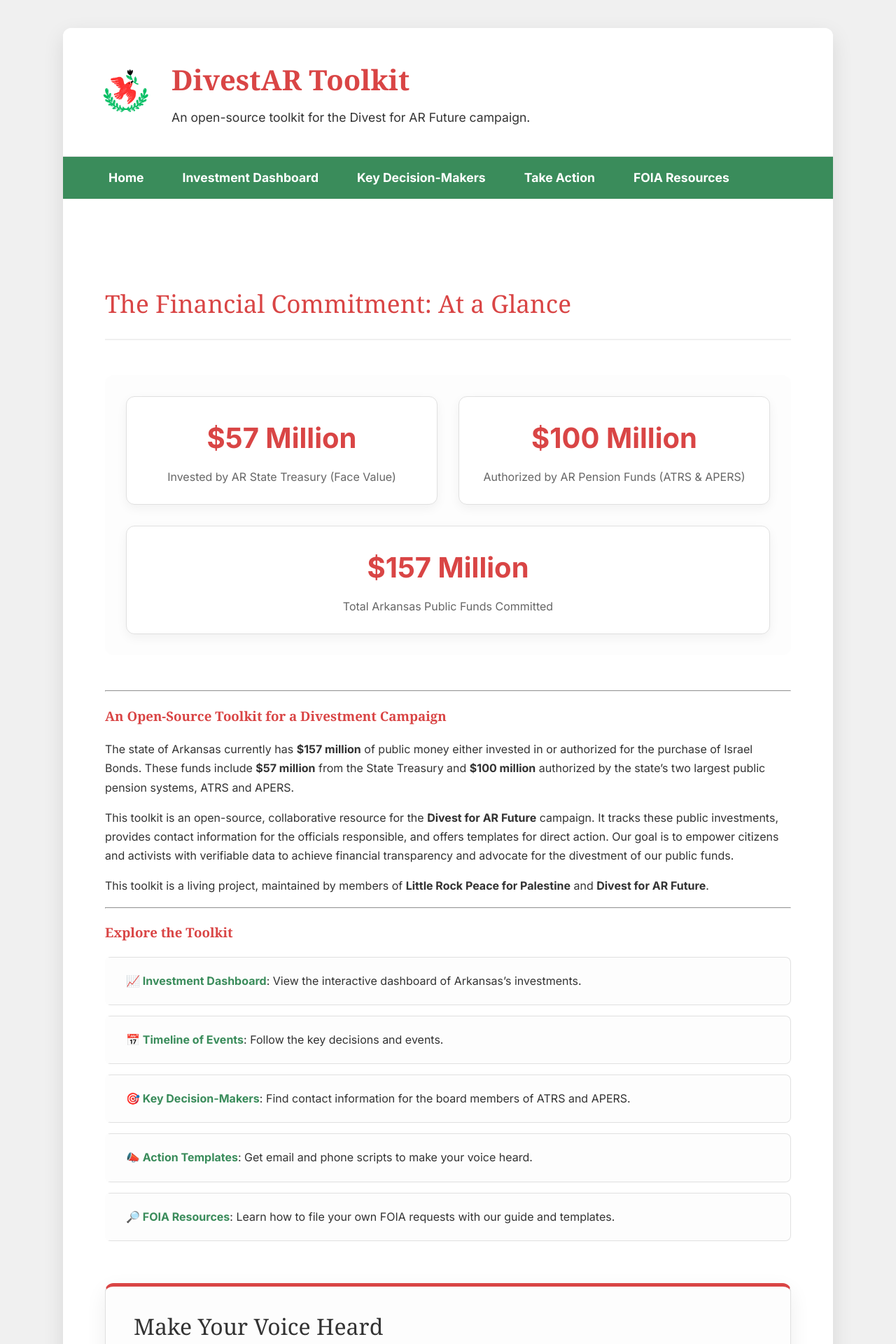
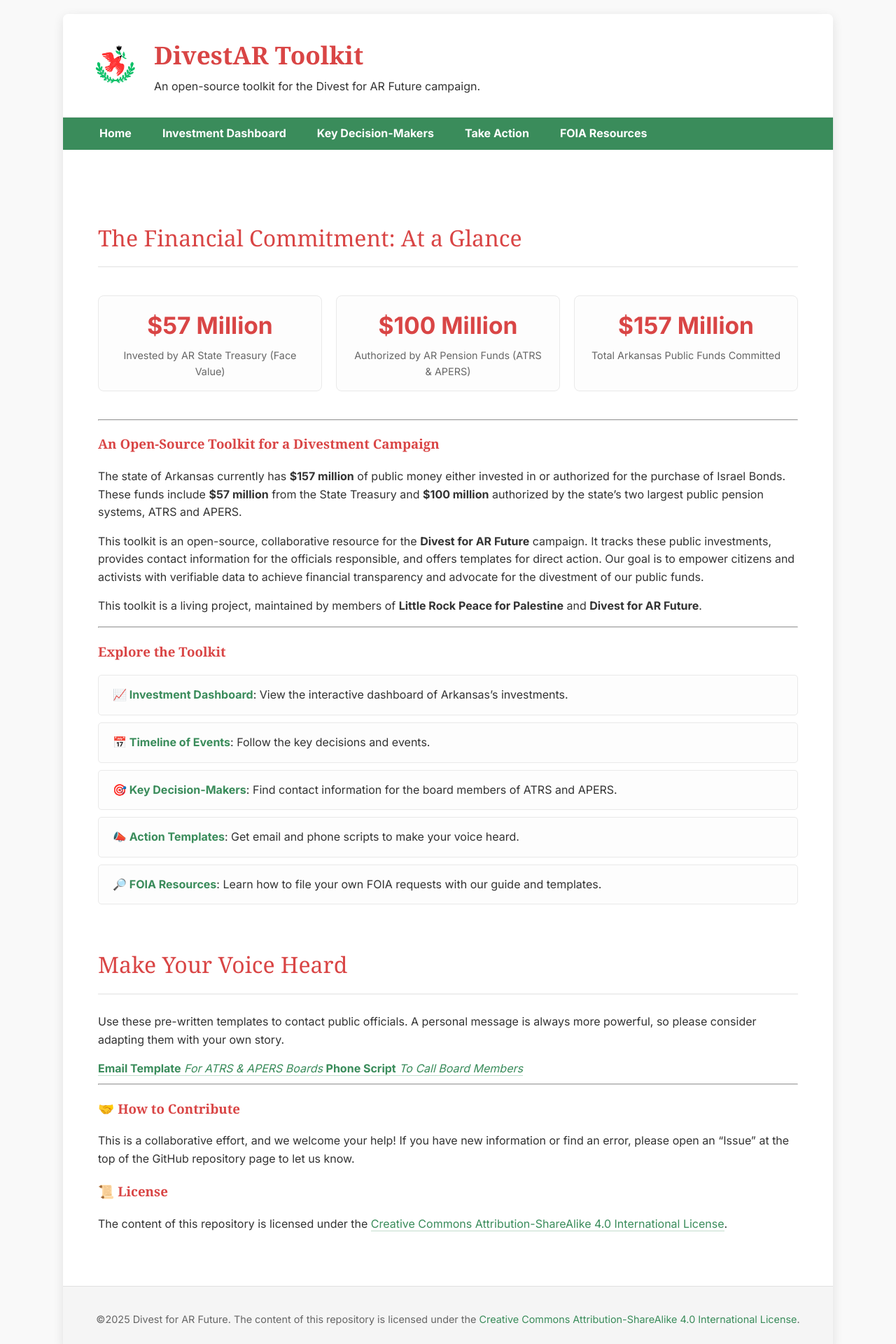
Before and after one commit to DunlapJP/divestar-toolkit, a Jekyll site: the page built from README.md, in a window 1280 px wide. Shown: the top 1920 px of the page at 70% size. Built offline with Jekyll 4.4.1, drawn with Linux system fonts in a browser that asks for light colours; some web fonts are replaced; our own code applies the rules of GitHub Pages for plain Markdown files.

Commit message:
Update style.css

```diff
--- a/assets/css/style.css
+++ b/assets/css/style.css
@@ -4,9 +4,8 @@
 :root {
     --primary-red: #d94545;
     --primary-green: #3a8c5b;
-    --dark-text: #333333; /* Kept for consistency */
-    --light-background: #fdfdfd; /* A softer white */
-    --border-color: #e0e0e0; /* A light gray for borders */
+    --dark-text: #333333;
+    --background-color: #f9f9f9;
     --header-font: 'Georgia', serif;
     --body-font: 'Inter', 'Helvetica', Arial, sans-serif;
 }
@@ -14,11 +13,11 @@
 /* --- General Body Styling --- */
 body {
     font-family: var(--body-font);
-    background-color: #f0f0f0; /* A slightly darker background to make the page pop */
+    background-color: var(--background-color);
     color: var(--dark-text);
     margin: 0;
-    padding: 40px 20px; /* More vertical padding */
-    line-height: 1.7; /* Increased for readability */
+    padding: 20px;
+    line-height: 1.6;
 }
 
 /* --- Main Page Container --- */
@@ -26,35 +25,35 @@ body {
     max-width: 1100px;
     margin: auto;
     background-color: #fff;
-    box-shadow: 0 10px 30px rgba(0,0,0,0.1); /* A more pronounced shadow */
-    border-radius: 12px; /* Softer corners */
+    box-shadow: 0 4px 15px rgba(0,0,0,0.1);
+    border-radius: 8px;
     overflow: hidden;
 }
 
 /* --- Header and Logo --- */
 .header-container {
     background-color: #fff;
-    padding: 40px 50px; /* More padding */
+    padding: 30px 40px;
     display: flex;
     align-items: center;
-    border-bottom: 1px solid var(--border-color);
+    border-bottom: 1px solid #e0e0e0;
 }
 
 .logo {
-    width: 80px; /* A bit larger */
+    width: 70px;
     height: auto;
-    margin-right: 25px;
+    margin-right: 20px;
 }
 
 .site-title {
     font-family: var(--header-font);
-    font-size: 2.5em; /* Larger title */
+    font-size: 2.2em;
     color: var(--primary-red);
     margin: 0;
 }
 
 .site-description {
-    font-size: 1.1em; /* Larger description */
+    font-size: 1.0em;
     margin: 5px 0 0 0;
     color: var(--dark-text);
 }
@@ -63,7 +62,7 @@ body {
 /* --- Navigation Bar --- */
 nav {
     background-color: var(--primary-green);
-    padding: 15px 50px; /* More padding */
+    padding: 10px 40px;
 }
 
 nav ul {
@@ -71,28 +70,28 @@ nav ul {
     margin: 0;
     padding: 0;
     display: flex;
-    gap: 25px;
-    flex-wrap: wrap;
+    gap: 20px;
+    flex-wrap: wrap; /* Allow nav items to wrap on smaller screens */
 }
 
 nav a {
     color: white;
     text-decoration: none;
     font-weight: bold;
-    font-size: 1.1em; /* Slightly larger text */
-    padding: 10px 15px; /* More padding */
-    border-radius: 8px; /* Softer corners */
+    font-size: 1.0em;
+    padding: 8px 12px;
+    border-radius: 5px;
     transition: background-color 0.3s ease;
 }
 
 nav a:hover {
-    background-color: rgba(255, 255, 255, 0.2);
+    background-color: rgba(255, 255, 255, 0.15);
 }
 
 
 /* --- Main Content Area --- */
 .main-content {
-    padding: 50px 60px 70px 60px; /* More padding */
+    padding: 40px 50px 60px 50px;
 }
 
 h1, h2, h3 {
@@ -102,69 +101,64 @@ h1, h2, h3 {
 }
 
 h1 {
-    font-size: 3em; /* Larger heading */
+    font-size: 2.8em;
     font-weight: bold;
 }
 
 h2 {
-   font-size: 2.2em; /* Larger heading */
+   font-size: 2.0em;
    font-weight: normal;
-   margin-top: 70px;
-   padding-bottom: 20px;
-   border-bottom: 2px solid #f0f0f0; /* Softer border */
+   margin-top: 60px;
+   padding-bottom: 15px;
+   border-bottom: 2px solid #eeeeee;
 }
 
 
 /* --- Data Dashboard (KPIs) --- */
 .data-dashboard {
     text-align: center;
-    margin: 50px 0;
-    padding: 30px; /* Add padding */
-    background-color: var(--light-background); /* Add a subtle background */
-    border-radius: 12px; /* Softer corners */
+    margin: 40px 0;
 }
 
 .kpi-group {
     display: flex;
     justify-content: center;
-    gap: 30px;
+    gap: 20px;
     flex-wrap: wrap;
 }
 
 .kpi {
-    background-color: #fff; /* White background for contrast */
-    border: 1px solid var(--border-color);
-    border-radius: 12px; /* Softer corners */
-    padding: 25px 30px; /* More padding */
-    min-width: 240px;
+    background-color: #fdfdfd;
+    border: 1px solid #e9e9e9;
+    border-radius: 8px;
+    padding: 15px 20px;
+    min-width: 220px;
     flex: 1;
-    box-shadow: 0 5px 15px rgba(0,0,0,0.05); /* Add a subtle shadow */
 }
 
 .kpi-value {
-    font-size: 2.5em; /* Larger value */
+    font-size: 2.1em;
     font-weight: bold;
     color: var(--primary-red);
 }
 
 .kpi-label {
-    font-size: 1em; /* Larger label */
+    font-size: 0.9em;
     color: #666;
-    margin-top: 8px;
+    margin-top: 5px;
 }
 
 /* --- Links, Lists, and Buttons --- */
 .main-content a {
     color: var(--primary-green);
     text-decoration: none;
-    border-bottom: 2px solid rgba(58, 140, 91, 0.3); /* Thicker underline */
+    border-bottom: 1px solid rgba(58, 140, 91, 0.3);
     transition: all 0.2s ease-in-out;
-    padding-bottom: 2px; /* Add some space for the underline */
 }
 
 .main-content a:hover {
     background-color: rgba(58, 140, 91, 0.1);
-    border-bottom-color: var(--primary-green); /* Full color on hover */
+    border-bottom: 1px solid var(--primary-green);
 }
 
 .main-content ul {
@@ -172,23 +166,21 @@ h2 {
     padding-left: 0;
 }
 
-/* A more modern list style */
 .main-content li {
-    background-color: var(--light-background);
-    border: 1px solid var(--border-color);
-    border-left: 5px solid transparent; /* Prepare for the hover effect */
-    border-radius: 8px;
-    padding: 20px 25px; /* More padding */
-    margin-bottom: 15px; /* More space */
+    background-color: #fdfdfd;
+    border: 1px solid #e9e9e9;
+    border-radius: 5px;
+    padding: 15px 20px;
+    margin-bottom: 10px;
     transition: all 0.2s ease-in-out;
 }
 
 .main-content li:hover {
-    transform: translateY(-3px) scale(1.01); /* A more noticeable hover effect */
-    box-shadow: 0 8px 20px rgba(0,0,0,0.07);
+    transform: translateY(-2px);
+    box-shadow: 0 4px 10px rgba(0,0,0,0.05);
     border-left: 5px solid var(--primary-red);
+    padding-left: 15px;
 }
-
 
 .main-content li a {
     font-weight: bold;
@@ -200,13 +192,60 @@ h2 {
     border-bottom: none;
 }
 
+/* Special styling for action templates to look like buttons */
+.action-templates-list li {
+    padding: 0; /* Remove padding from li to put it on the link */
+    border: none;
+    border-left: none;
+}
+
+.action-templates-list li:hover {
+    transform: translateY(-2px);
+    box-shadow: 0 4px 10px rgba(0,0,0,0.1);
+    border-left: none;
+    padding-left: 0;
+}
+
+.action-templates-list a {
+    display: block;
+    background-color: #fdfdfd;
+    border: 1px solid #e9e9e9;
+    color: var(--dark-text);
+    padding: 15px 20px;
+    border-radius: 5px;
+    text-align: left;
+    border-bottom: none;
+    transition: all 0.2s ease-in-out;
+}
+
+.action-templates-list a:hover {
+    background-color: #fff;
+    border-color: var(--primary-green);
+    border-bottom: none;
+}
+
+.action-templates-list a strong {
+    color: var(--primary-green);
+    font-size: 1.1em;
+}
+
+.action-templates-list a em {
+    display: block;
+    font-size: 0.9em;
+    font-weight: normal;
+    font-style: normal;
+    color: #666;
+    opacity: 0.9;
+    margin-top: 5px;
+}
+
 
 /* --- Footer --- */
 .footer-container {
     background-color: #f5f5f5;
-    border-top: 1px solid var(--border-color);
+    border-top: 1px solid #e0e0e0;
     text-align: center;
-    padding: 30px 50px;
+    padding: 20px 40px;
     font-size: 0.9em;
     color: #666;
 }
@@ -214,7 +253,6 @@ h2 {
 .footer-container a {
     color: var(--primary-green);
     text-decoration: none;
-    font-weight: bold; /* Make the link stand out */
 }
 
 .footer-container a:hover {
@@ -224,103 +262,31 @@ h2 {
 /* --- Mobile Responsiveness --- */
 @media (max-width: 768px) {
     body {
-        padding: 0;
+        padding: 0; /* Remove padding for edge-to-edge look */
     }
 
     .page-container {
-        border-radius: 0;
+        border-radius: 0; /* Full width on mobile */
     }
 
     .header-container {
         flex-direction: column;
         text-align: center;
-        padding: 30px 20px;
     }
 
     .main-content {
-        padding: 30px 25px; /* Adjust padding for mobile */
+        padding: 20px;
     }
 
     h1 {
-        font-size: 2.5em; /* Adjust for mobile */
+        font-size: 2.2em;
     }
 
     h2 {
-        font-size: 1.9em; /* Adjust for mobile */
+        font-size: 1.8em;
     }
 
     .kpi-group {
         flex-direction: column;
-        gap: 15px;
     }
 }
-
-/* --- Chart Container Styling --- */
-.chart-container {
-    position: relative;
-    height: 500px;
-    width: 100%;
-    margin-top: 40px;
-    background-color: #fdfdfd;
-    padding: 20px;
-    border-radius: 12px;
-    border: 1px solid var(--border-color);
-}
-
-/* --- Call to Action Box Styling --- */
-.cta-box {
-    background-color: var(--light-background);
-    border: 1px solid var(--border-color);
-    border-top: 5px solid var(--primary-red);
-    border-radius: 12px;
-    padding: 30px 40px;
-    margin: 60px 0;
-    text-align: center;
-    box-shadow: 0 10px 30px rgba(0,0,0,0.07);
-}
-
-.cta-box h2 {
-    margin-top: 0;
-    font-size: 2em;
-    color: var(--dark-text);
-}
-
-.cta-links {
-    display: flex;
-    justify-content: center;
-    gap: 20px;
-    flex-wrap: wrap;
-    margin-top: 30px;
-}
-
-.cta-links a {
-    display: block;
-    background-color: #fff;
-    border: 1px solid var(--border-color);
-    color: var(--dark-text);
-    padding: 20px;
-    border-radius: 8px;
-    text-decoration: none;
-    width: 250px;
-    transition: all 0.3s ease;
-}
-
-.cta-links a:hover {
-    transform: translateY(-5px);
-    box-shadow: 0 10px 25px rgba(0,0,0,0.1);
-    border-color: var(--primary-green);
-    background-color: #fff; /* Explicitly set to white */
-}
-
-.cta-links a strong {
-    color: var(--primary-green);
-    font-size: 1.3em;
-}
-
-.cta-links a em {
-    display: block;
-    font-size: 0.9em;
-    font-style: normal;
-    color: #666;
-    margin-top: 8px;
-}
```
